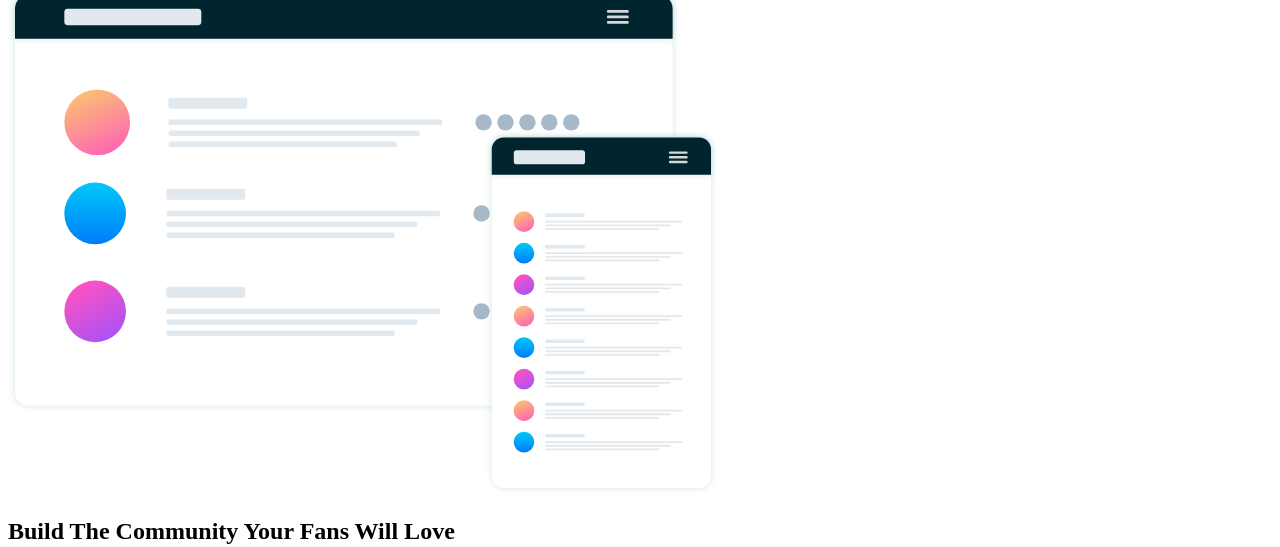
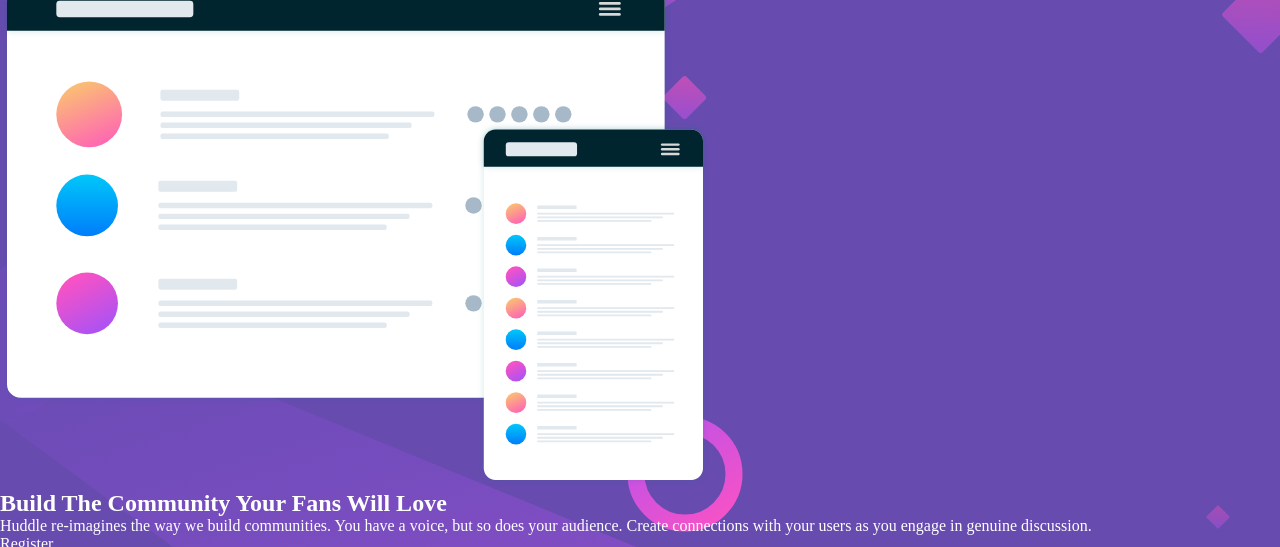
Before and after one commit to epalacio/fem-4-huddle-landing-page, a plain HTML site: page index.html in a window 1280 px wide. Shown: the part 89-636 px from the top of the page. Drawn offline with Linux system fonts and the light colour scheme.

Commit message:
added main design for background, font, colours, etc.

```diff
--- a/index.html
+++ b/index.html
@@ -23,7 +23,7 @@
       <div class="main-content">
         <h2>Build The Community Your Fans Will Love</h2>
         <p>Huddle re-imagines the way we build communities. You have a voice, but so does your audience. Create connections with your users as you engage in genuine discussion.</p>
-        <button class="register-button">Register</button>
+        <a href="#" class="register-button">Register</a>
       </div>
     </div>
     <div class="socials">
--- a/style.css
+++ b/style.css
@@ -0,0 +1,24 @@
+@import url('https://fonts.googleapis.com/css2?family=Poppins:wght@400;600&display=swap');
+@import url('https://fonts.googleapis.com/css2?family=Open+Sans:ital@1&display=swap');
+
+/* Main */
+:root {
+  --violet: hsl(257, 40%, 49%);
+  --softMagenta: hsl(300, 69%, 71%);
+  --white: hsl(0, 0%, 100%);
+}
+
+* {
+    color: var(--white);
+  margin: 0;
+}
+
+body{
+    background-color: var(--violet);
+    background-image: url(/images/bg-desktop.svg);
+    background-position: center;
+    background-repeat: no-repeat;
+    background-size: cover;
+    min-height: 100vh;
+    min-width: 100vw;
+}
```
